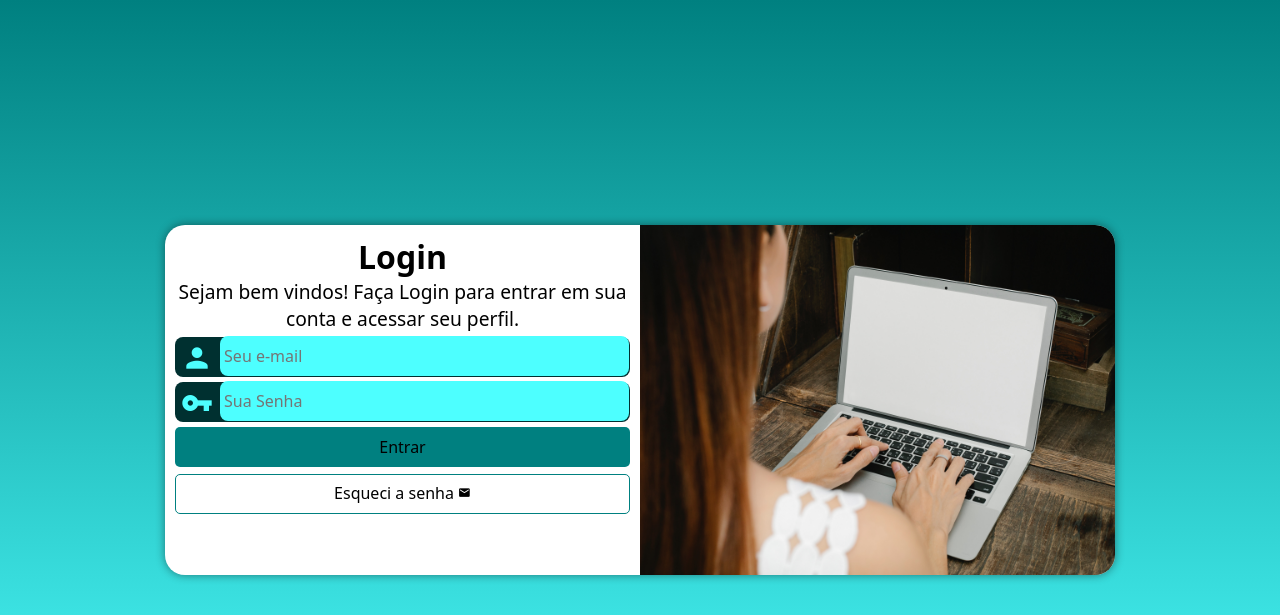
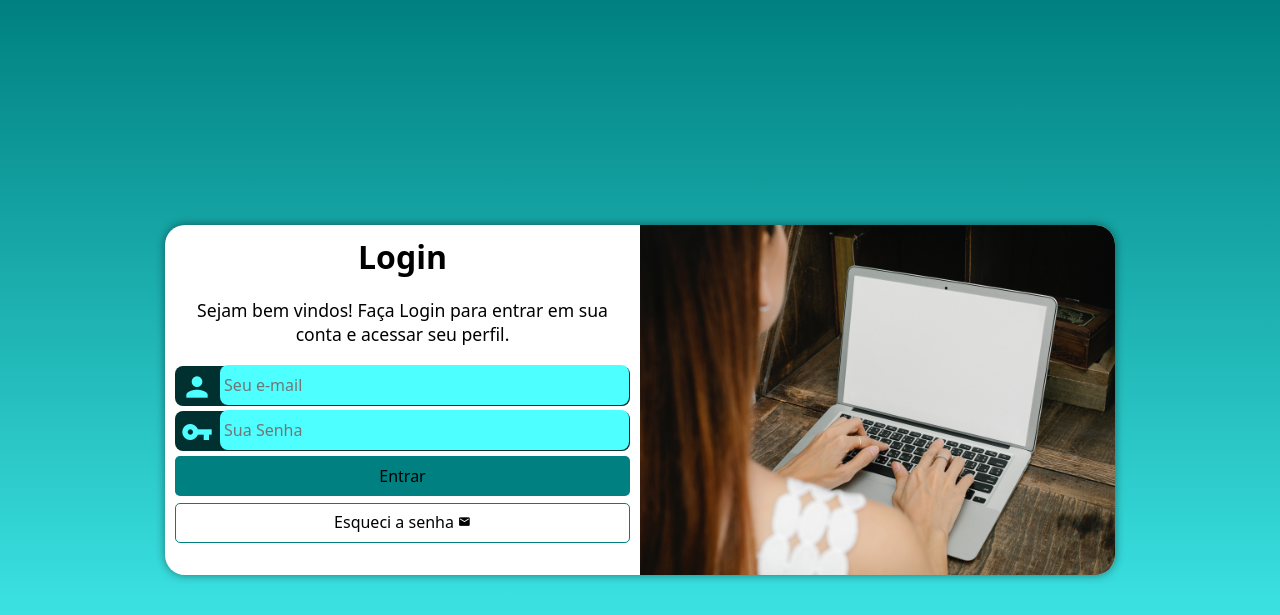
Before and after one commit to Alanfbrum/login, a PHP site: page / in a window 1280 px wide. Shown: the top 615 px of the page. Run offline with PHP 8.4, Linux system fonts and the light colour scheme.

Commit message:
Update mediaquery.css

```diff
--- a/estilos/mediaquery.css
+++ b/estilos/mediaquery.css
@@ -54,6 +54,7 @@
     }
 
     div#formulario > p {
-        font-size: 1.2em;
+        font-size: 1.1em;
+        margin: 20px 0px;
     }
 }
```
